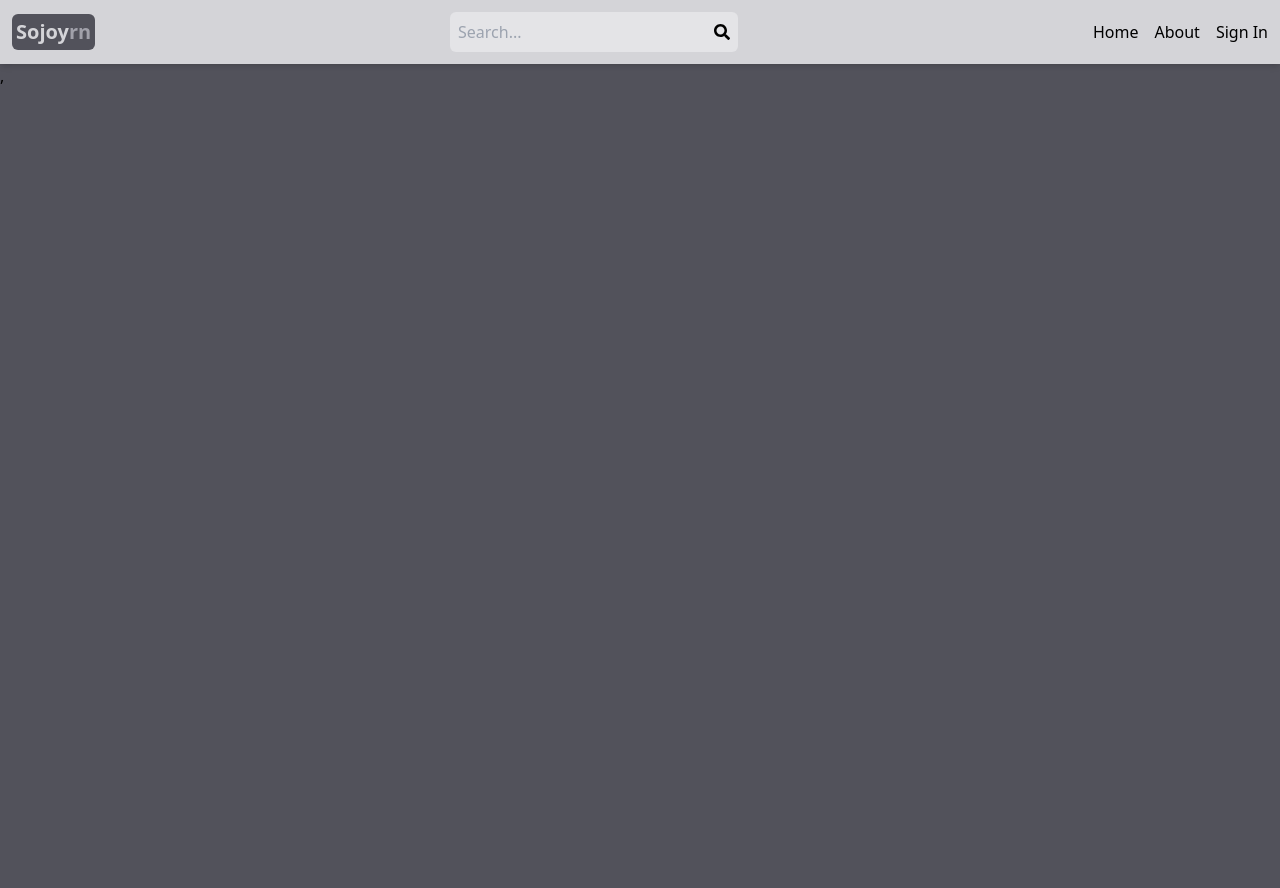
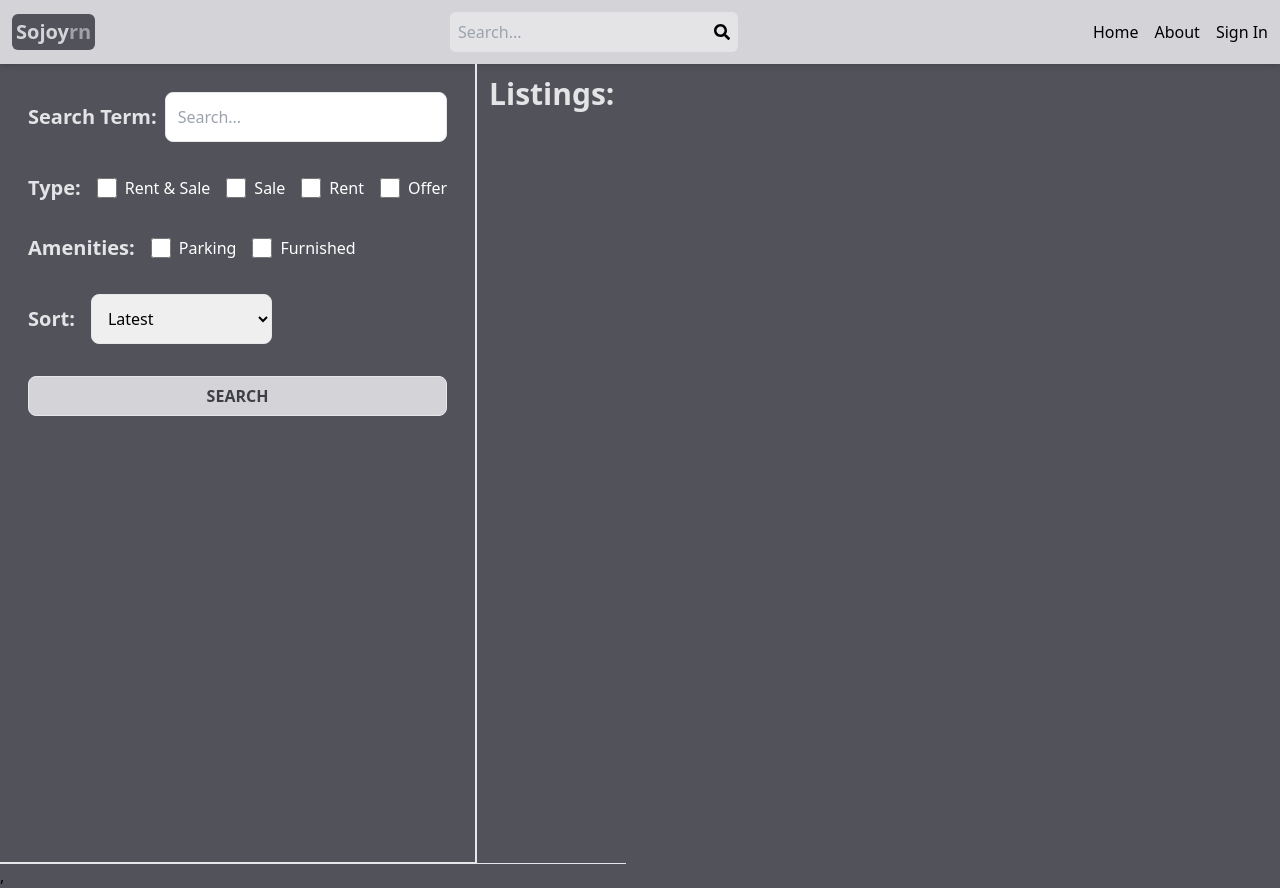
Before and after one commit to PardhivA/Real-Estate-App, a React (Vite) app in the folder client/: page /Search in a window 1280 px wide. Before the commit the page ends 800 px from the top, so only its background shows below. Built offline with nearby package versions, Linux system fonts and the light colour scheme; no server answers.

Commit message:
completed search component of listings

```diff
--- a/client/src/App.jsx
+++ b/client/src/App.jsx
@@ -10,6 +10,7 @@ import Profile from './pages/Profile';
 import CreateListing from './pages/CreateListing';
 import UpdateListing from './pages/UpdateListing';
 import Listing from './pages/Listing';
+import Search from './pages/Search';
 export default function App() {
   return (<BrowserRouter>
   <Header />
@@ -19,6 +20,7 @@ export default function App() {
 <Route path='/SignIn' element={<Signin/>}/>
 <Route path='/SignUp' element={<Signup />}/>
 <Route path='/listings/:listingId' element={<Listing />}/>
+<Route path='/Search' element={<Search />}/>
 <Route element={<PrivateRoute/>}>
 <Route path='/Profile' element={<Profile/>}/>
 <Route path='/CreateListing' element={<CreateListing/>}/>
--- a/client/src/components/Header.jsx
+++ b/client/src/components/Header.jsx
@@ -1,10 +1,29 @@
 // import { current } from '@reduxjs/toolkit'
-import React from 'react'
+import React, { useEffect, useState } from 'react'
 import {FaSearch} from 'react-icons/fa'
-import { Link } from 'react-router-dom'
+import { Link, useNavigate } from 'react-router-dom'
 import { useSelector } from 'react-redux'
 export default function Header() {
   const {currentUser} = useSelector(state => state.user)
+  const [searchTerm, setSearchTerm] = useState('')
+  const navigate = useNavigate()
+  useEffect(()=>{
+    const urlParams = new URLSearchParams(location.search)
+    const searchTermfromURL = urlParams.get('searchTerm')
+    console.log(searchTermfromURL);
+    if(searchTermfromURL){
+      setSearchTerm(searchTermfromURL)
+    }
+  },[location.search])
+
+  const handleSubmit = (e) => {
+    e.preventDefault()
+    const urlParams = new URLSearchParams(window.location.search)
+    urlParams.set('searchTerm', searchTerm);
+    const searchQuery = urlParams.toString()
+    navigate(`/search/${searchQuery}`)
+  }
+
   return (
     <header className='bg-zinc-300 shadow-md'>
       <div className='flex justify-between items-center max-w-7xl mx-auto p-3'>
@@ -20,9 +39,11 @@ export default function Header() {
         </div>
       </h1>
       </Link>
-      <form className=' items-center flex rounded-md bg-zinc-200 p-2'>
-        <input type='text' placeholder='Search...' className='  bg-transparent focus:outline-none w-24 sm:w-64'></input>
+      <form onSubmit={handleSubmit} className=' items-center flex rounded-md bg-zinc-200 p-2'>
+        <input onChange={(e)=>{setSearchTerm(e.target.value)}} value={searchTerm} type='text' placeholder='Search...' className='  bg-transparent focus:outline-none w-24 sm:w-64'></input>
+        <button >
         <FaSearch></FaSearch>
+        </button>
       </form>
       <ul className='flex gap-4'>
         <Link to='/'>
--- /dev/null
+++ b/client/src/pages/Search.jsx
@@ -0,0 +1,159 @@
+import React, { useEffect, useState } from 'react'
+import { useNavigate } from 'react-router-dom';
+
+export default function Search() {
+const [sideBarData, setSideBarData] = useState({
+    searchTerm : '',
+    type: 'all',
+    parking: false,
+    furnished: false,
+    offer: false,
+    sort: 'created_at',
+    order: 'desc'
+})
+
+const [loading, setLoading] = useState(false)
+const [listings, setListings] = useState(null)
+const navigate = useNavigate()
+
+console.log(listings);
+
+console.log(sideBarData);
+const handleChange = (e) =>{
+    if(e.target.id==='searchTerm'){
+        setSideBarData(
+        {    ...sideBarData,
+            searchTerm : e.target.value
+        })
+    }
+    if(e.target.id === 'all' || e.target.id === 'rent' || e.target.id === 'sale'){
+        setSideBarData({
+            ...sideBarData,
+            type: e.target.id
+        })
+    }
+    else if(e.target.id==='parking' || e.target.id ==='offer' || e.target.id === 'furnished'){
+        setSideBarData({
+            ...sideBarData,
+            [e.target.id] : e.target.checked || e.target.checked === 'true' ? true : false
+        })
+
+    }
+    else if(e.target.id === 'sort_order'){
+        let sort = e.target.value.split('_')[0] || 'created_at'
+        let order = e.target.value.split('_')[1] || 'desc'
+        setSideBarData({...sideBarData, sort,order})
+    }
+}
+    const handleSubmit = (e)=>{
+        e.preventDefault()
+        const urlParams=  new URLSearchParams(location.search)
+    urlParams.set('searchTerm', sideBarData.searchTerm )
+    urlParams.set('type', sideBarData.type)
+    urlParams.set('parking', sideBarData.parking)
+    urlParams.set('furnished', sideBarData.furnished)
+    urlParams.set('offer', sideBarData.offer)
+    urlParams.set('sort', sideBarData.sort)
+    urlParams.set('order', sideBarData.order)
+    const searchQuery = urlParams.toString()
+    navigate(`/search?${searchQuery}`)
+    }
+
+    useEffect(()=>{
+        const urlParams = new URLSearchParams(location.search)
+        const searchTermfromURL = urlParams.get('searchTerm')
+        const typefromURL = urlParams.get('type')
+        const parkingfromURL = urlParams.get('parking')
+        const furnishedfromURL = urlParams.get('furnished')
+        const offerfromURL = urlParams.get('offer')
+        const sortfromURL = urlParams.get('sort')
+        const orderfromURL = urlParams.get('order')
+
+
+        if(searchTermfromURL || typefromURL
+            || parkingfromURL
+            || furnishedfromURL
+            || offerfromURL
+            || sortfromURL
+            || orderfromURL  ){
+                setSideBarData({
+                    searchTerm : searchTermfromURL || '',
+                    type : typefromURL || 'all',
+parking : parkingfromURL === 'true' ? true : false ,
+furnished : furnishedfromURL === 'true' ? true : false,
+offer : offerfromURL === 'true' ? true : false ,
+sort : sortfromURL || 'createdAt',
+order : orderfromURL || 'desc',
+                })
+            }
+
+        const fetchListings = async () => {
+            setLoading(true)
+            const searchQuery = urlParams.toString()
+            const res = await fetch(`api/listing/getListings?${searchQuery}`)
+            const data = await res.json()
+            setListings(data)
+        }
+        fetchListings()
+
+    },[location.search])
+
+  return (
+    <div className='flex flex-col md:flex-row'>
+        <div className='p-7 border-b-2 md:border-r-2 md:min-h-screen'>
+            <form className='flex flex-col gap-8' onSubmit={handleSubmit}>
+                <div className='flex items-center gap-2 '>
+                    <label className='whitespace-nowrap text-zinc-200 font-semibold text-xl'>
+                    Search Term:
+                    </label>
+                    <input className='rounded-lg border p-3 w-full' value={sideBarData.searchTerm} onChange={handleChange} type='text' id='searchTerm' placeholder='Search...'></input>
+                </div>
+                <div className='flex flex-wrap gap-4 items-center text-white '>
+                    <label className='text-zinc-200 font-semibold text-xl'>Type: </label>
+                    <div className='flex gap-2'>
+                        <input type='checkbox' id='all' className='w-5' value={sideBarData.type==='all'} onChange={handleChange}></input>
+                        <span>Rent & Sale</span>
+                    </div>
+                    <div className='flex gap-2'>
+                        <input type='checkbox' id='sale' className='w-5' value={sideBarData.type==='sale'} onChange={handleChange}></input>
+                        <span>Sale</span>
+                    </div>
+                    <div className='flex gap-2'>
+                        <input type='checkbox' id='rent' className='w-5' value={sideBarData.type==='rent'} onChange={handleChange}></input>
+                        <span>Rent</span>
+                    </div>
+                    <div className='flex gap-2'>
+                        <input type='checkbox' id='offer' className='w-5' value={sideBarData.offer} onChange={handleChange}></input>
+                        <span>Offer</span>
+                    </div>
+                </div>
+                <div className='flex flex-wrap gap-4 items-center text-white'>
+                    <label className='text-zinc-200 font-semibold text-xl'>Amenities: </label>
+                    <div className='flex gap-2'>
+                        <input type='checkbox' id='parking' className='w-5' value={sideBarData.parking} onChange={handleChange}></input>
+                        <span>Parking</span>
+                    </div>
+                    <div className='flex gap-2'>
+                        <input type='checkbox' id='furnished' className='w-5' value={sideBarData.furnished} onChange={handleChange}></input>
+                        <span>Furnished</span>
+                    </div>
+
+                </div>
+                <div className='flex gap-4 items-center'>
+                    <label className='whitespace-nowrap text-zinc-200 font-semibold text-xl'>
+                    Sort:
+                    </label>
+                        <select className='rounded-lg p-3 border' defaultValue={'createdAt_desc'} id='sort_order' onChange={handleChange}>
+                            <option value='regularPrice_asc'> Price - low to high</option>
+                            <option value='regularPrice_desc'> Price - high to low</option>
+                            <option value='createdAt_desc'> Latest</option>
+                            <option value='createdAt_asc'> Oldest</option>
+                        </select>
+                    </div>
+                    <button type='submit' className='rounded-lg text-zinc-700 font-semibold bg-zinc-300 border w-full h-10 hover:opacity-80'>SEARCH</button>
+            </form>
+        </div>
+        <div className='text-3xl font-semibold border-b p-3 text-zinc-200 '>Listings: </div>
+    </div>
+  )
+}
```
